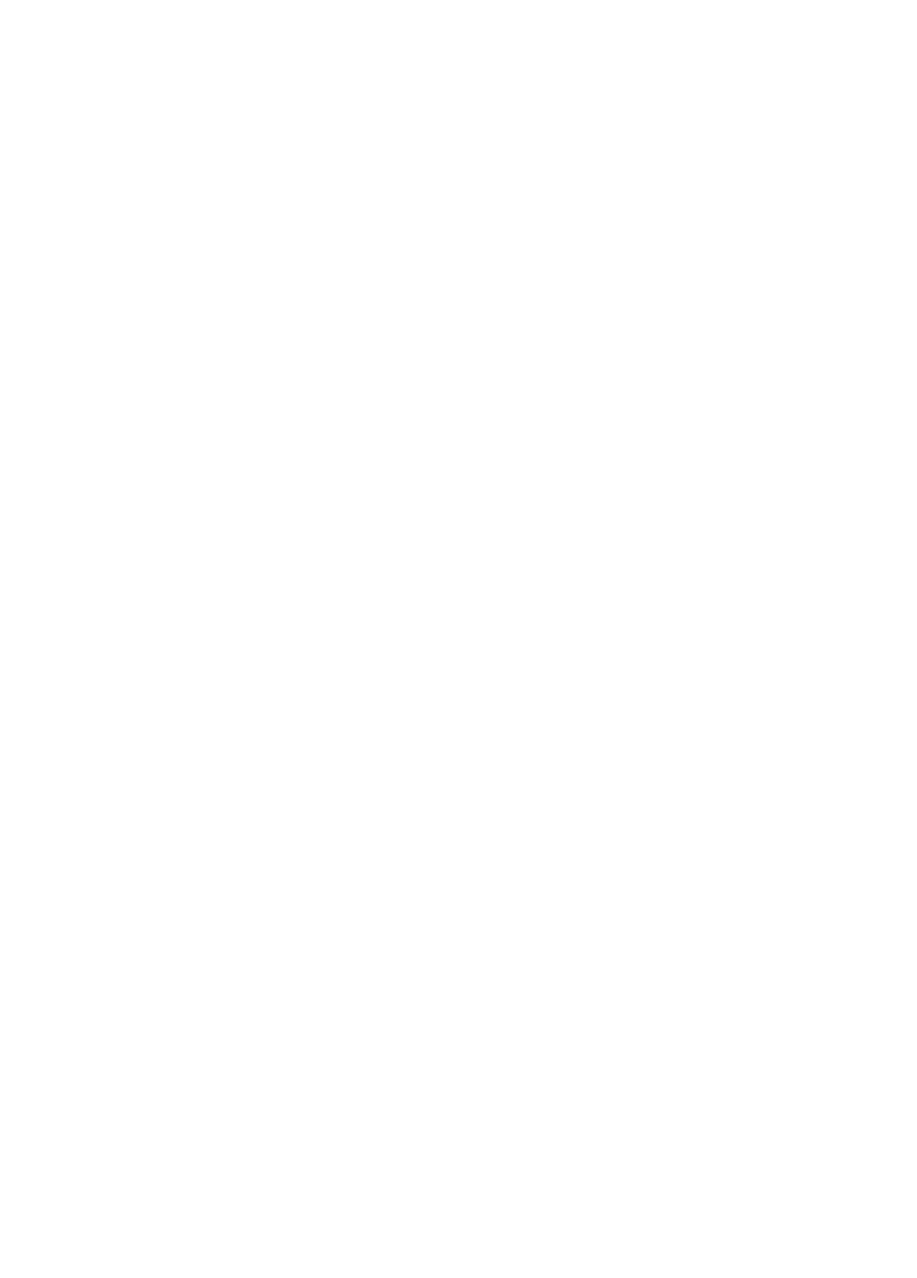
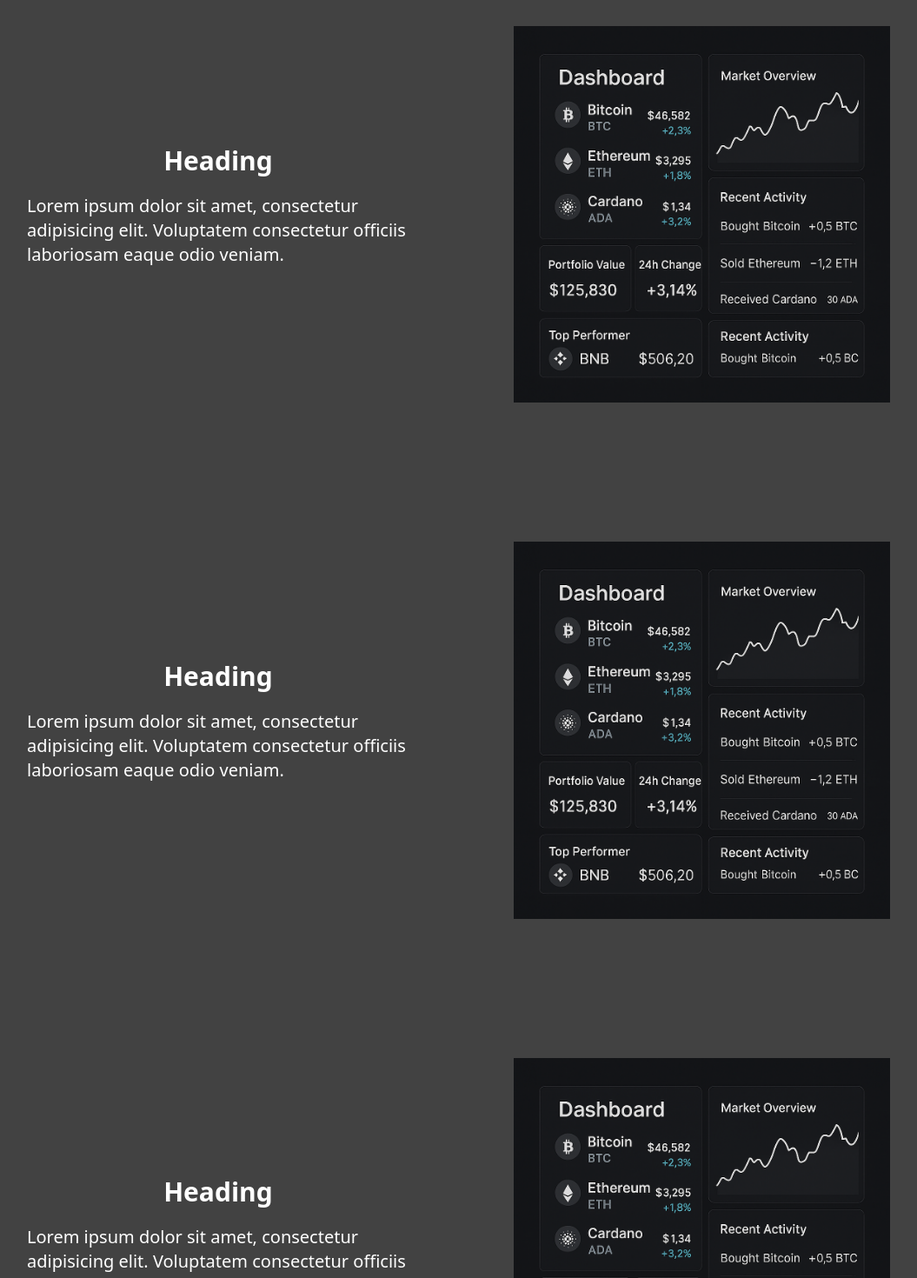
Before and after one commit to ayan-011/UI-, a React (Vite) app: page / in a window 1280 px wide. Shown: the part 1330-2800 px from the top of the page at 87% size, without its empty margins (89-1144 px from the left). Before the commit the page ends 1280 px from the top, so only its background shows below. Built offline with nearby package versions, Linux system fonts and the light colour scheme.

Commit message:
middle page

```diff
--- /dev/null
+++ b/src/pages/Page1.jsx
@@ -0,0 +1,78 @@
+import React from 'react'
+
+const Page1 = () => {
+  return (
+    <div className='w-full  h-  bg-[#424242]'>
+
+  <First/>
+  <Second/>
+  <Third/>
+
+    </div>
+  )
+}
+
+export default Page1
+
+function First() {
+    return (
+        <>
+          <div className="w-full p-10  ">
+
+          <div className="w-full flex  items-center ">
+            <div className="text w-1/2  text-center  p-15  bg-red-90">
+                <span className="heading text-center text-3xl text-white font-semibold">Heading</span>
+                <p className="text text-left text-xl text-white p-5">Lorem ipsum dolor sit amet, consectetur adipisicing elit. Voluptatem consectetur officiis laboriosam eaque odio veniam.</p>
+            </div>
+            <div className="Image w-1/2 p-10">
+                <img src="/data.png" alt="" className='w-5/6  ' />
+            </div>
+          </div>
+
+          </div>
+        </>
+    )
+}
+
+
+function Second() {
+    return (
+        <>
+          <div className="w-full p-10  ">
+
+          <div className="w-full flex  items-center ">
+            <div className="text w-1/2  text-center  p-15  bg-red-90">
+                <span className="heading text-center text-3xl text-white font-semibold">Heading</span>
+                <p className="text text-left text-xl text-white p-5">Lorem ipsum dolor sit amet, consectetur adipisicing elit. Voluptatem consectetur officiis laboriosam eaque odio veniam.</p>
+            </div>
+            <div className="Image w-1/2 p-10">
+                <img src="/data.png" alt="" className='w-5/6  ' />
+            </div>
+          </div>
+
+          </div>
+        </>
+    )
+}
+
+
+
+function Third() {
+    return (
+        <>
+          <div className="w-full p-10  ">
+
+          <div className="w-full flex  items-center ">
+            <div className="text w-1/2  text-center  p-15  bg-red-90">
+                <span className="heading text-center text-3xl text-white font-semibold">Heading</span>
+                <p className="text text-left text-xl text-white p-5">Lorem ipsum dolor sit amet, consectetur adipisicing elit. Voluptatem consectetur officiis laboriosam eaque odio veniam.</p>
+            </div>
+            <div className="Image w-1/2 p-10">
+                <img src="/data.png" alt="" className='w-5/6  ' />
+            </div>
+          </div>
+
+          </div>
+        </>
+    )
+}
--- a/src/pages/home.jsx
+++ b/src/pages/home.jsx
@@ -1,8 +1,10 @@
 import React from 'react'
 import Nav from '../../Components/nav'
+import Page1 from './Page1'
 
 const Home = () => {
   return (
+    <>
     <div className=' custom-gradient w-full txt-white select-none md:h-[160vh] h-[90vh]  iPhone5se'>
       <Nav/>
       <div className=" w-full md:p-4 py-8 bg-red-90 flex flex-col items-center justify-center gap-y-20">
@@ -24,6 +26,11 @@ const Home = () => {
     </div>
 
      </div>
+
+
+    <Page1/>
+
+    </>
   )
 }
 
```
